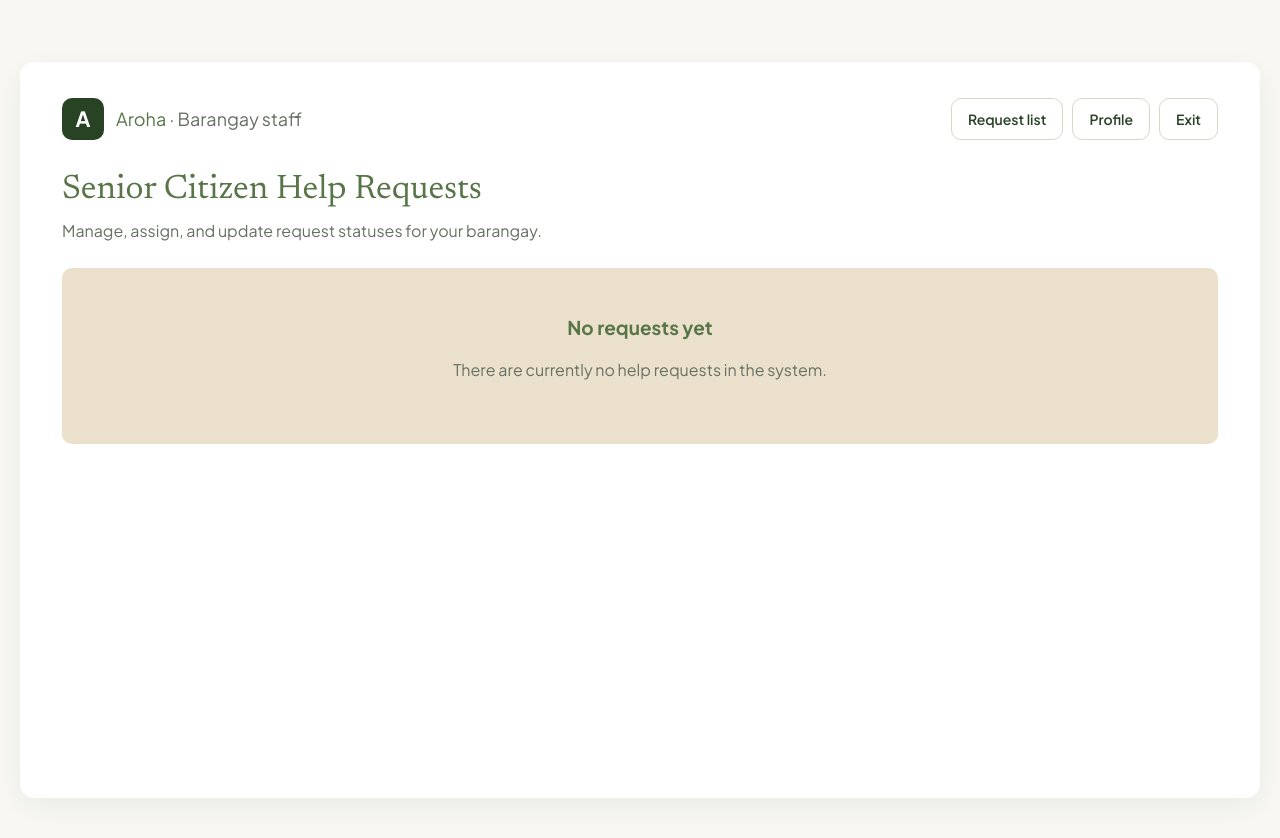
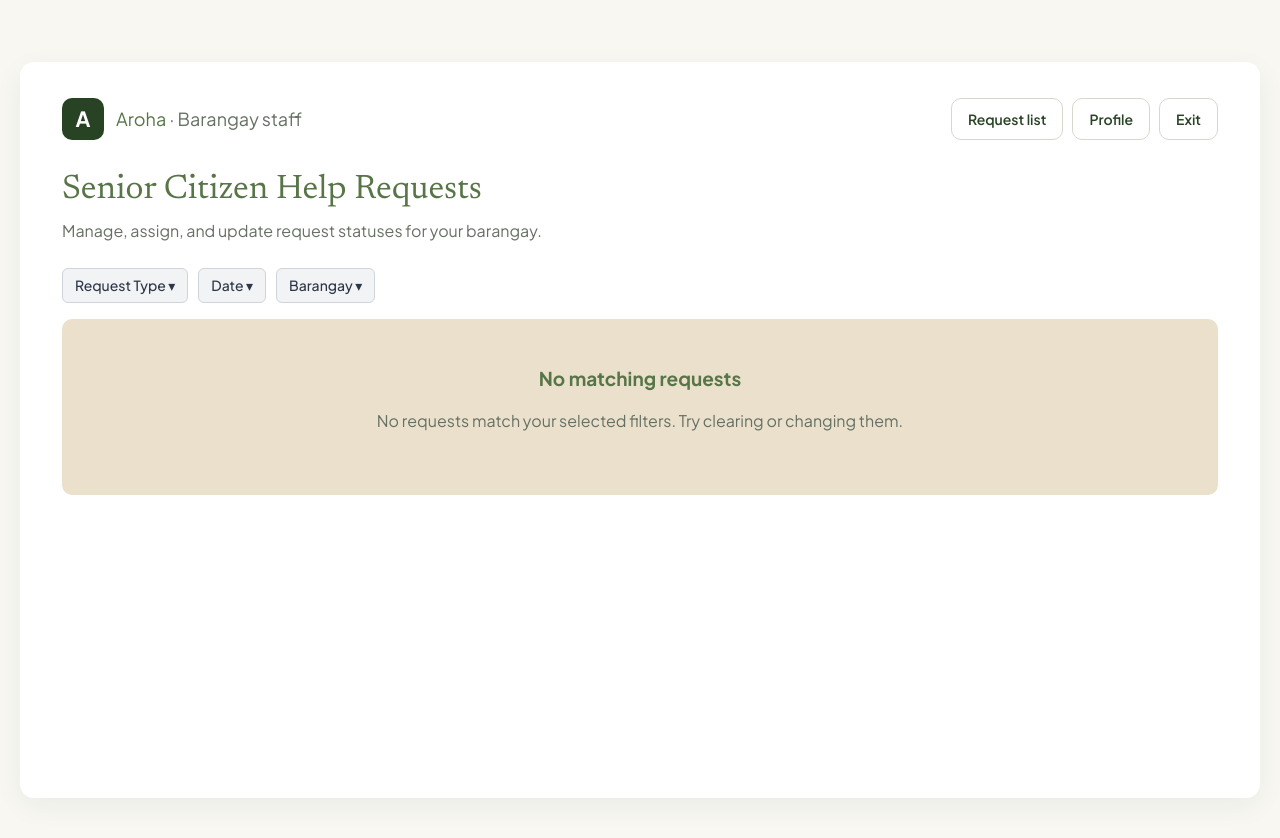
Before and after one commit to JLxav/Aroha, a Django app: page /barangay/requests/ in a window 1280 px wide. Shown: the top 838 px of the page. Run offline with Django 5.2, Linux system fonts and the light colour scheme; the visitor is signed in with stand-in values (Sample User, id 1); data that the repository does not hold is empty.

Commit message:
Added filter in the barangay list and added volunteer ui and backend (to be changed)

```diff
--- a/aroha_app/templates/barangay/request_list.html
+++ b/aroha_app/templates/barangay/request_list.html
@@ -4,6 +4,97 @@
 {% block card_class %}wide{% endblock %}
 
 {% block content %}
+<style>
+  /* Filter Toolbar Styling */
+  .filter-toolbar {
+    display: flex;
+    flex-wrap: wrap;
+    gap: 10px;
+    align-items: center;
+    margin-bottom: 16px;
+    position: relative;
+  }
+
+  /* Reddit-style dropdown using details/summary */
+  .dropdown-filter {
+    position: relative;
+    display: inline-block;
+  }
+  .dropdown-filter summary {
+    list-style: none;
+    cursor: pointer;
+    padding: 6px 12px;
+    background: #f1f3f5;
+    border-radius: 6px;
+    font-size: 14px;
+    font-weight: 500;
+    border: 1px solid #ced4da;
+    user-select: none;
+  }
+  .dropdown-filter summary::-webkit-details-marker { display: none; }
+  .dropdown-filter[open] summary {
+    background: #e9ecef;
+    border-color: #adb5bd;
+  }
+  .dropdown-menu-box {
+    position: absolute;
+    top: calc(100% + 4px);
+    left: 0;
+    background: #ffffff;
+    border: 1px solid #ced4da;
+    border-radius: 6px;
+    box-shadow: 0 4px 12px rgba(0,0,0,0.1);
+    padding: 6px 0;
+    min-width: 180px;
+    z-index: 100;
+  }
+  .dropdown-menu-box a {
+    display: block;
+    padding: 8px 14px;
+    font-size: 13px;
+    color: #212529;
+    text-decoration: none;
+    white-space: nowrap;
+  }
+  .dropdown-menu-box a:hover {
+    background: #f8f9fa;
+    color: #0b5ed7;
+  }
+
+  /* Active Filter Pills Bar */
+  .active-filters-bar {
+    display: flex;
+    flex-wrap: wrap;
+    gap: 8px;
+    align-items: center;
+    margin-bottom: 24px;
+  }
+  .filter-pill {
+    display: inline-flex;
+    align-items: center;
+    gap: 6px;
+    background: #e7f5ff;
+    color: #1c7ed6;
+    padding: 4px 10px;
+    border-radius: 20px;
+    font-size: 12px;
+    font-weight: 500;
+    border: 1px solid #74c0fc;
+  }
+  .filter-pill a {
+    color: #1c7ed6;
+    text-decoration: none;
+    font-weight: bold;
+  }
+  .clear-all-btn {
+    font-size: 12px;
+    color: #fa5252;
+    text-decoration: none;
+    margin-left: 4px;
+  }
+  .clear-all-btn:hover { text-decoration: underline; }
+</style>
+
 <header class="topbar">
   <div class="brand"><span class="brand-mark">A</span><p class="brand-name">Aroha <span class="subtitle">· Barangay staff</span></p></div>
   <nav class="nav" aria-label="Main navigation">
@@ -17,6 +108,73 @@
   <div><h1>Senior Citizen Help Requests</h1><p class="subtitle">Manage, assign, and update request statuses for your barangay.</p></div>
 </section>
 
+<!-- Filter Toolbar (Reddit-style dropdowns) -->
+<div class="filter-toolbar">
+
+  <!-- 1. Request Type Dropdown -->
+  <details class="dropdown-filter">
+    <summary>Request Type ▾</summary>
+    <div class="dropdown-menu-box">
+      <a href="?{% if active_barangay %}barangay={{ active_barangay }}&{% endif %}{% if active_sort %}sort={{ active_sort }}{% endif %}">All Types</a>
+      {% for code, label in request_types %}
+        <a href="?request_type={{ code }}{% if active_barangay %}&barangay={{ active_barangay }}{% endif %}&sort={{ active_sort }}">{{ label }}</a>
+      {% endfor %}
+    </div>
+  </details>
+
+  <!-- 2. Date / Sort Dropdown -->
+  <details class="dropdown-filter">
+    <summary>Date ▾</summary>
+    <div class="dropdown-menu-box">
+      <a href="?{% if active_type %}request_type={{ active_type }}&{% endif %}{% if active_barangay %}barangay={{ active_barangay }}&{% endif %}sort=latest">Latest to Earliest</a>
+      <a href="?{% if active_type %}request_type={{ active_type }}&{% endif %}{% if active_barangay %}barangay={{ active_barangay }}&{% endif %}sort=earliest">Earliest to Latest</a>
+    </div>
+  </details>
+
+  <!-- 3. Barangay / Location Dropdown -->
+  <details class="dropdown-filter">
+    <summary>Barangay ▾</summary>
+    <div class="dropdown-menu-box">
+      <a href="?{% if active_type %}request_type={{ active_type }}&{% endif %}{% if active_sort %}sort={{ active_sort }}{% endif %}">All Barangays</a>
+      {% for b_name in available_barangays %}
+        <a href="?{% if active_type %}request_type={{ active_type }}&{% endif %}barangay={{ b_name }}&sort={{ active_sort }}">{{ b_name }}</a>
+      {% endfor %}
+    </div>
+  </details>
+
+</div>
+
+<!-- Active Filter Pills Bar -->
+{% if active_type or active_barangay or active_sort != 'latest' %}
+<div class="active-filters-bar">
+  <span style="font-size: 13px; color: #6c757d;">Active filters:</span>
+
+  {% if active_type %}
+    <span class="filter-pill">
+      Type: {{ active_type }}
+      <a href="?{% if active_barangay %}barangay={{ active_barangay }}&{% endif %}sort={{ active_sort }}">×</a>
+    </span>
+  {% endif %}
+
+  {% if active_barangay %}
+    <span class="filter-pill">
+      Barangay: {{ active_barangay }}
+      <a href="?{% if active_type %}request_type={{ active_type }}&{% endif %}sort={{ active_sort }}">×</a>
+    </span>
+  {% endif %}
+
+  {% if active_sort == 'earliest' %}
+    <span class="filter-pill">
+      Sort: Earliest
+      <a href="?{% if active_type %}request_type={{ active_type }}&{% endif %}{% if active_barangay %}barangay={{ active_barangay }}&{% endif %}sort=latest">×</a>
+    </span>
+  {% endif %}
+
+  <a class="clear-all-btn" href="{% url 'barangay_request_list' %}">Clear all filters</a>
+</div>
+{% endif %}
+
+<!-- Request Grid -->
 <section class="request-grid">
   {% for item in requests %}
     <article class="request-card">
@@ -37,8 +195,8 @@
     </article>
   {% empty %}
     <div class="empty-state">
-      <h2>No requests yet</h2>
-      <p>There are currently no help requests in the system.</p>
+      <h2>No matching requests</h2>
+      <p>No requests match your selected filters. Try clearing or changing them.</p>
     </div>
   {% endfor %}
 </section>
--- a/aroha_app/views.py
+++ b/aroha_app/views.py
@@ -123,9 +123,44 @@ from .models import HelpRequest
 
 @login_required
 def barangay_request_list(request):
-    """Displays all help requests for Barangay Staff review."""
-    requests = HelpRequest.objects.all().order_by("-created_at")
-    return render(request, "barangay/request_list.html", {"requests": requests})
+    """Displays filterable and sortable help requests for barangay staff."""
+    requests = HelpRequest.objects.all()
+
+    # 1. Capture filter parameters from URL
+    req_type = request.GET.get("request_type")
+    barangay = request.GET.get("barangay")
+    sort_order = request.GET.get("sort", "latest")
+
+    # 2. Apply stacked filters
+    if req_type:
+        requests = requests.filter(request_type=req_type)
+    if barangay:
+        requests = requests.filter(barangay__iexact=barangay)
+
+    # 3. Apply sorting
+    if sort_order == "earliest":
+        requests = requests.order_by("created_at")
+    else:
+        requests = requests.order_by("-created_at")
+
+    # 4. Get unique barangays for the dropdown menu dynamically
+    available_barangays = (
+        HelpRequest.objects.exclude(barangay__isnull=True)
+        .exclude(barangay="")
+        .values_list("barangay", flat=True)
+        .distinct()
+        .order_by("barangay")
+    )
+
+    context = {
+        "requests": requests,
+        "available_barangays": available_barangays,
+        "request_types": HelpRequest.RequestType.choices,  # Assuming choices exist on your model
+        "active_type": req_type,
+        "active_barangay": barangay,
+        "active_sort": sort_order,
+    }
+    return render(request, "barangay/request_list.html", context)
 
 
 @login_required
@@ -147,3 +182,36 @@ def barangay_request_detail(request, pk):
         "barangay/request_detail.html",
         {"object": help_request, "form": form},
     )
+
+# ==========================================
+# Volunteer Views
+# ==========================================
+
+@login_required
+def volunteer_list(request):
+    """Displays open help requests available for volunteers to assist with."""
+    requests = HelpRequest.objects.filter(
+        status__in=[HelpRequest.Status.PENDING, HelpRequest.Status.IN_PROGRESS]
+    ).order_by("-created_at")
+    return render(request, "volunteer/request_list.html", {"requests": requests})
+
+
+@login_required
+def volunteer_detail(request, pk):
+    """Displays request details and allows volunteers to update its progress."""
+    help_request = get_object_or_404(HelpRequest, pk=pk)
+
+    if request.method == "POST":
+        form = BarangayStatusForm(request.POST, instance=help_request)
+        if form.is_valid():
+            form.save()
+            messages.success(request, "Request progress updated successfully.")
+            return redirect("volunteer_list")
+    else:
+        form = BarangayStatusForm(instance=help_request)
+
+    return render(
+        request,
+        "volunteer/request_detail.html",
+        {"object": help_request, "form": form},
+    )
--- a/config/urls.py
+++ b/config/urls.py
@@ -44,6 +44,10 @@ urlpatterns = [
     path("barangay/requests/", views.barangay_request_list, name="barangay_request_list"),
     path("barangay/requests/<int:pk>/", views.barangay_request_detail, name="barangay_request_detail"),
 
+    # Volunteer Views
+    path("volunteer/requests/", views.volunteer_list, name="volunteer_list"),
+    path("volunteer/requests/<int:pk>/", views.volunteer_detail, name="volunteer_detail"),
+
     # Profile View
     path("profile/<str:role>/", views.profile_preview, name="profile_preview"),
 ]
```
Also changed, not shown: aroha_app/templates/volunteer/volunteer_request_details.html (added, +26 -0 lines), aroha_app/templates/volunteer/volunteer_request_list.html (added, +26 -0 lines), aroha_app/migrations/0004_helprequest_location.py (added), aroha_app/migrations/0005_remove_helprequest_location_helprequest_barangay_and_more.py (added).
